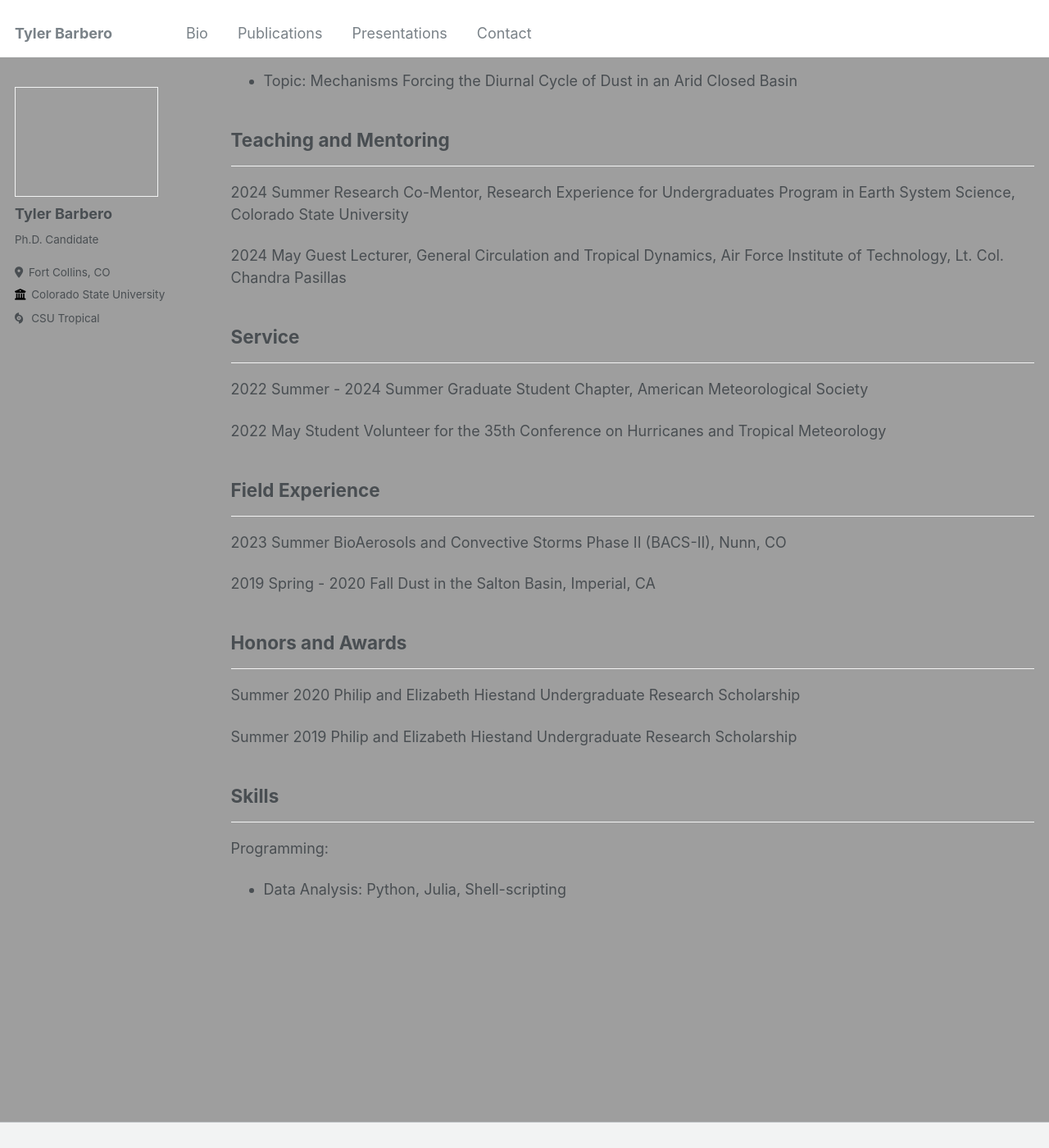
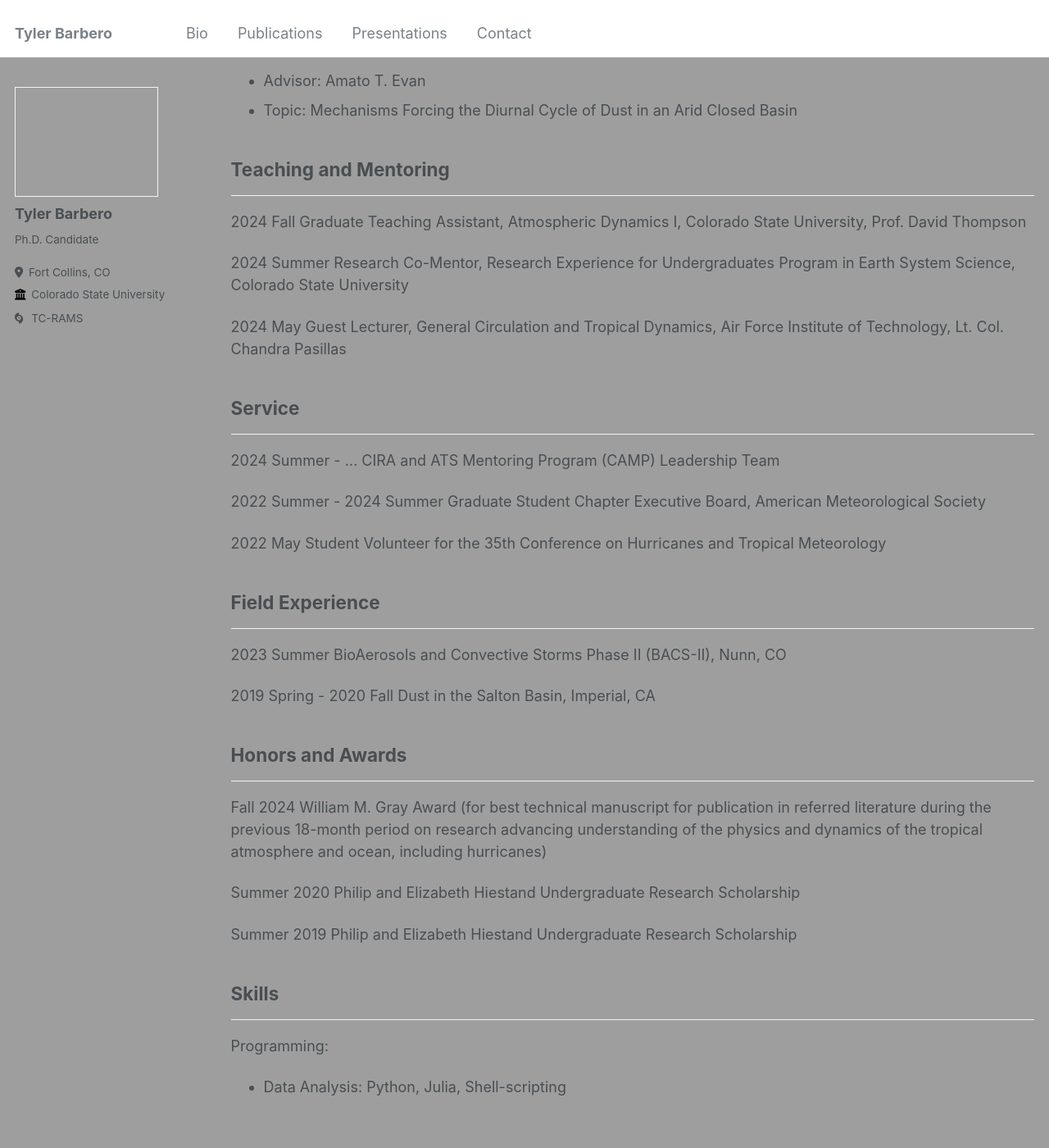
Before and after one commit to tbarbero/tbarbero.github.io, a Jekyll site: the page built from _pages/cv.md, in a window 1280 px wide and 1400 px high, scrolled down 1023 px. Shown: the whole window at 82% size. Built offline with Jekyll 4.4.1, drawn with Linux system fonts in a browser that asks for light colours; some of the changed text lies outside the part shown.

Commit message:
update about.md cv.md and group name

```diff
--- a/_includes/author-profile.html
+++ b/_includes/author-profile.html
@@ -155,7 +155,7 @@
       {% endif %}
 
       {% if author.groupwebsite %}
-        <li><a href="{{ author.groupwebsite }}" target="_blank" rel="noopener"><i class="fa-solid fa-hurricane"></i><span style="padding-left: 10px;">CSU Tropical</span></a></li>
+        <li><a href="{{ author.groupwebsite }}" target="_blank" rel="noopener"><i class="fa-solid fa-hurricane"></i><span style="padding-left: 10px;">TC-RAMS</span></a></li>
       {% endif %}
 
     </ul>
--- a/_pages/cv.md
+++ b/_pages/cv.md
@@ -17,6 +17,7 @@ redirect_from:
 * Ph.D in Atmospheric Science, Colorado State University, ---
 * M.S. in Atmospheric Science, Colorado State University, 2023
 * B.S. in Ocean & Atmospheric Science, University of California San Diego, 2020
+* Minor in Mathematics, University of California San Diego, 2020
 
 ## Professional Appointments
 
@@ -46,6 +47,8 @@ redirect_from:
 
 ---
 
+2024 Fall Graduate Teaching Assistant, Atmospheric Dynamics I, Colorado State University, Prof. David Thompson
+
 2024 Summer Research Co-Mentor, Research Experience for Undergraduates Program in Earth System Science, Colorado State University
 
 2024 May Guest Lecturer, General Circulation and Tropical Dynamics, Air Force Institute of Technology, Lt. Col. Chandra Pasillas
@@ -55,7 +58,9 @@ redirect_from:
 
 ---
 
-2022 Summer - 2024 Summer Graduate Student Chapter, American Meteorological Society
+2024 Summer - ... CIRA and ATS Mentoring Program (CAMP) Leadership Team
+
+2022 Summer - 2024 Summer Graduate Student Chapter Executive Board, American Meteorological Society
 
 2022 May Student Volunteer for the 35th Conference on Hurricanes and Tropical Meteorology
 
@@ -73,6 +78,8 @@ redirect_from:
 
 ---
 
+Fall 2024 William M. Gray Award (for best technical manuscript for publication in referred literature during the previous 18-month period on research advancing understanding of the physics and dynamics of the tropical atmosphere and ocean, including hurricanes)
+
 Summer 2020 Philip and Elizabeth Hiestand Undergraduate Research Scholarship
 
 Summer 2019 Philip and Elizabeth Hiestand Undergraduate Research Scholarship
```
Also changed, not shown: _pages/about.md (+2 -2 lines).
